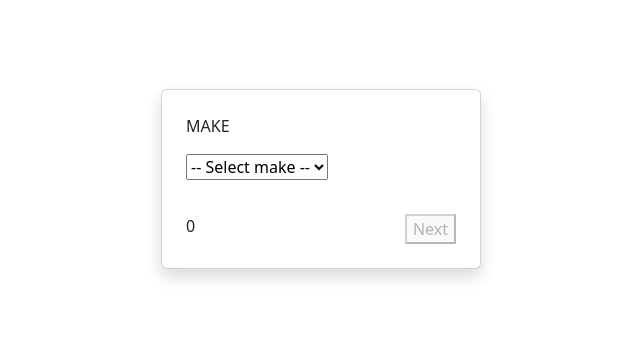
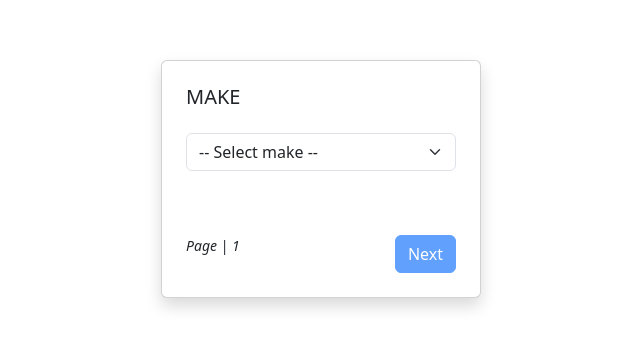
Before and after one commit to BishalRaj/glassDoorTest, a React (Vite) app: page / in a window 1280 px wide. Shown: the part 221-568 px from the top of the page, without its empty margins (319-959 px from the left). Built offline with nearby package versions, Linux system fonts and the light colour scheme.

Commit message:
change style of components

```diff
--- a/package.json
+++ b/package.json
@@ -13,7 +13,8 @@
     "bootstrap": "^5.3.0",
     "react": "^18.2.0",
     "react-bootstrap": "^2.7.4",
-    "react-dom": "^18.2.0"
+    "react-dom": "^18.2.0",
+    "react-icons": "^4.9.0"
   },
   "devDependencies": {
     "@types/react": "^18.0.37",
--- a/src/App.jsx
+++ b/src/App.jsx
@@ -4,6 +4,7 @@ import { useEffect, useState } from "react";
 import Information from "./components/information";
 import InputForm from "./components/forms/inputForm";
 import { colourOptions, makeOptions } from "./data";
+import { FaRedoAlt } from "react-icons/fa";
 import "./style.css";
 
 function App() {
@@ -89,9 +90,21 @@ function App() {
           <Information data={prodData} updateData={updateData} />
         )}
         <div className="w-100 d-flex  justify-content-between">
-          {counter}
-          <button onClick={() => handleClick()} disabled={!hasData}>
-            {counter < 2 ? "Next" : counter > 2 ? "Redo" : "Done"}
+          <small>
+            <i>Page | {counter + 1}</i>
+          </small>
+          <button
+            onClick={() => handleClick()}
+            disabled={!hasData}
+            className={`btn  ${
+              counter < 2
+                ? "btn-primary"
+                : counter == 2
+                ? "btn-success"
+                : "btn-warning"
+            }`}
+          >
+            {counter < 2 ? "Next" : counter > 2 ? <FaRedoAlt /> : "Done"}
           </button>
         </div>
       </Card>
--- a/src/components/forms/inputForm.jsx
+++ b/src/components/forms/inputForm.jsx
@@ -2,9 +2,15 @@ import React from "react";
 
 const InputForm = ({ field, data, updateData }) => {
   return (
-    <div className="form-component">
-      <p style={{ textTransform: "uppercase" }}>{field}</p>
-      <input type="text" name={field} value={data} onChange={updateData} />
+    <div className="form-component ">
+      <h5 style={{ textTransform: "uppercase" }}>{field}</h5>
+      <input
+        type="text"
+        className="form-control mt-4"
+        name={field}
+        value={data}
+        onChange={updateData}
+      />
     </div>
   );
 };
--- a/src/components/forms/selectForm.jsx
+++ b/src/components/forms/selectForm.jsx
@@ -1,11 +1,15 @@
 import React from "react";
-import { Card } from "react-bootstrap";
 
 const SelectForm = ({ field, options, updateData }) => {
   return (
     <div className="form-component">
-      <p style={{ textTransform: "uppercase" }}>{field}</p>
-      <select name={field} id={field} onChange={updateData}>
+      <h5 style={{ textTransform: "uppercase" }}>{field}</h5>
+      <select
+        name={field}
+        id={field}
+        onChange={updateData}
+        className="form-select mt-4"
+      >
         <option value="" key={55}>
           -- Select {field} --
         </option>
--- a/src/components/information.jsx
+++ b/src/components/information.jsx
@@ -4,13 +4,30 @@ const Information = ({ data }) => {
 
   return (
     <div className="form-component">
+      <h5 style={{ boxShadow: "0 5px 1px -4px gray" }}>Generated Text</h5>
+      <p className="my-3">
+        I have a{" "}
+        <b>
+          <i>{make}</i>
+        </b>{" "}
+        and the colour is{" "}
+        <b>
+          <i>{colour}</i>
+        </b>
+        .
+        <br />
+        {colour === "RED" && (
+          <span className="text-success">
+            THE CAR IS <span className="text-danger">RED</span>! NICE!!
+          </span>
+        )}
+      </p>
       <p>
-        Generated Text <br /> I have a {make} and the colour is {colour}. <br />
-        REF:
-        {code}
+        REF:{" "}
+        <b>
+          <i>{code}</i>
+        </b>
       </p>
-
-      {colour === "RED" && "THE CAR IS RED! NICE!!"}
     </div>
   );
 };
--- a/src/style.css
+++ b/src/style.css
@@ -1,3 +1,3 @@
 .form-component{
-    min-height: 100px;
+    min-height: 150px;
 }
```
Also changed, not shown: 1 other file (tests, documents, lock files or other folders).
